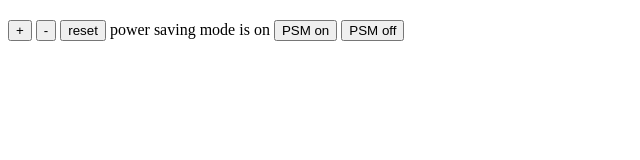
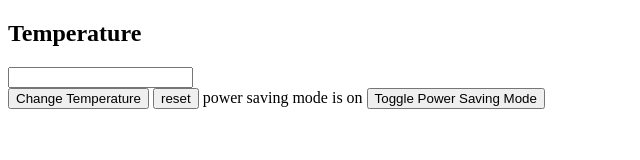
Before and after one commit to Xa1n/thermostat, a plain HTML site: page index.html in a window 1280 px wide. Shown: the whole page, without its empty margins (0-640 px from the left). Drawn offline with Linux system fonts and the light colour scheme.

```diff
--- a/index.html
+++ b/index.html
@@ -1,21 +1,20 @@
 <!DOCTYPE html>
 <html>
   <head>
-    <title>Thermostat</title>
+    <title>Thermostat of the Future</title>
   </head>
   <body>
     <section>
-      <h1 id="temperature"></h1>
+      <h1 id="temp">Temperature</h1>
       <p>
-        <button id="temperature-up">+</button>
-        <button id="temperature-down">-</button>
+        <input type="text" name="new-temp"><br>
+        <input type="submit" value="Change Temperature">
         <button id="temperature-reset">reset</button>
         power saving mode is <span id="power-saving-status">on</span>
-        <button id="powersaving-on">PSM on</button>
-        <button id="powersaving-off">PSM off</button>
+        <button id="powersaving-on">Toggle Power Saving Mode</button>
       </p>
     </section>
 
-    <script src="js/thermostat.js"></script>
+    <script src="src/thermostat.js"></script>
   </body>
 </html>
```
Also changed, not shown: package-lock.json (added), spec/thermostatSpec.js (renamed from lib/jasmine-standalone-3.4.0/spec/thermostatSpec.js), src/thermostat.js (renamed from lib/jasmine-standalone-3.4.0/src/thermostat.js).
